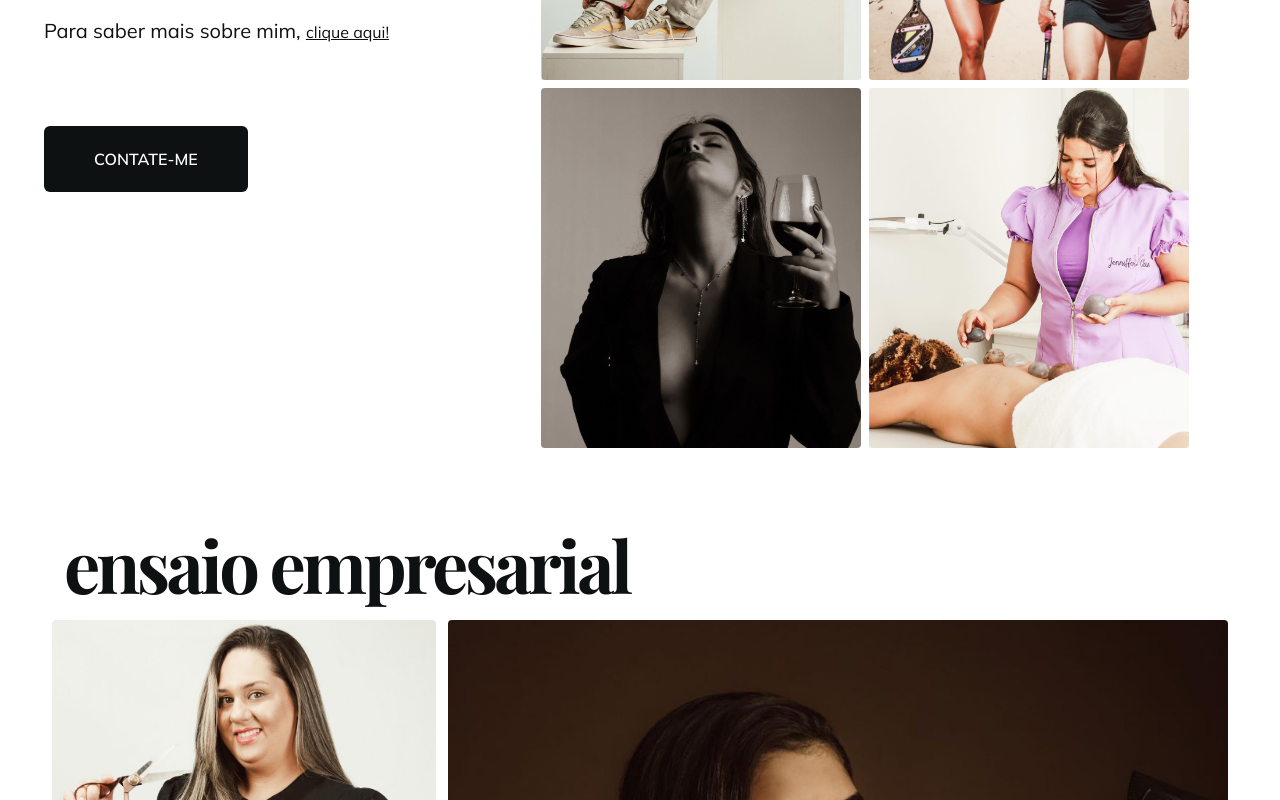
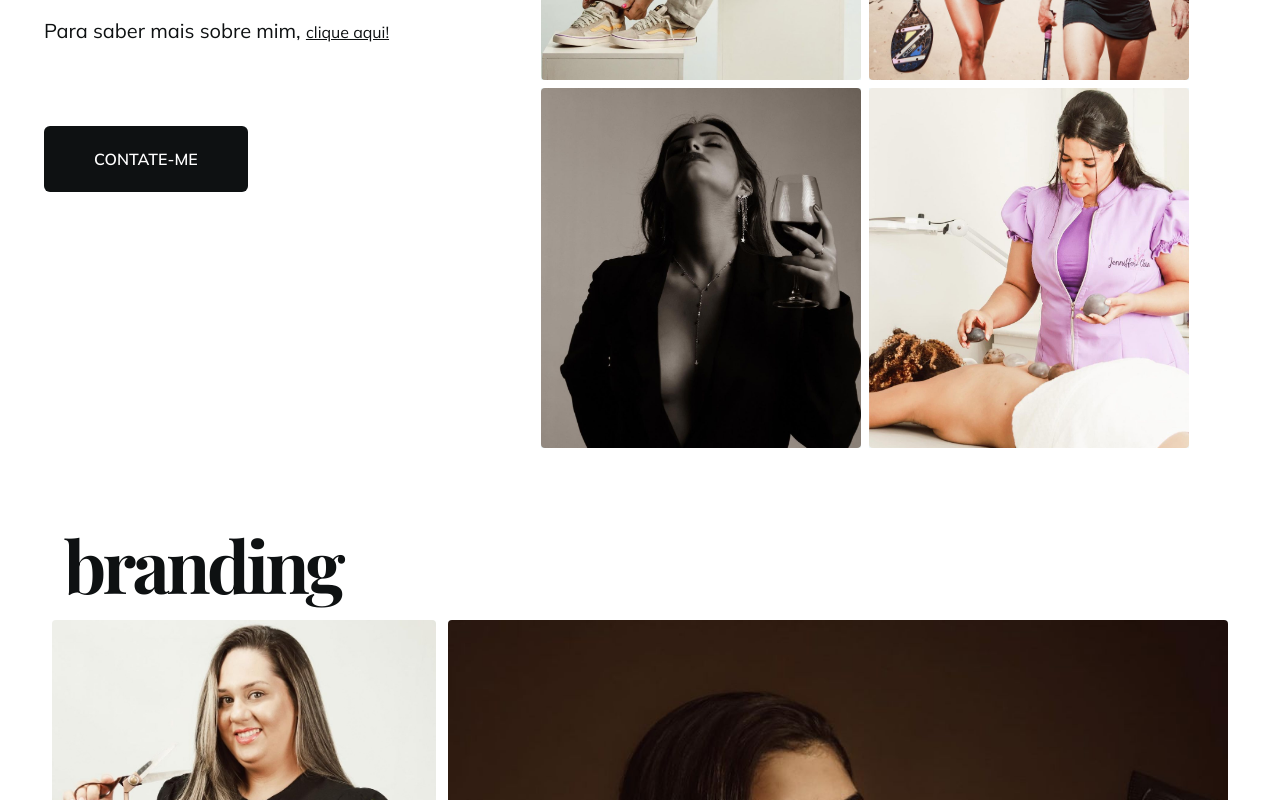
Before and after one commit to dheysson/portfoliohygorfonseca, a React (Create React App) app: page /portfolio in a window 1280 px wide. Shown: the part 372-1172 px from the top of the page. Built offline with nearby package versions, Linux system fonts and the light colour scheme; a web font is replaced by a local one.

Commit message:
minor update

```diff
--- a/src/pages/Portfolio.js
+++ b/src/pages/Portfolio.js
@@ -176,7 +176,7 @@ const Portfolio = () => {
         <div className="container mx-auto pt-30 pb-10 ">
           {/* ENSAIO CORPORATIVO */}
           <div className='reveal id pt-20 translate-y-[150px] opacity-0 relative transition-all ease-in duration-1000'>
-            <h1 className='h1_v1 text-[42px] xl:text-7xl m-5'>ensaio empresarial</h1>
+            <h1 className='h1_v1 text-[42px] xl:text-7xl m-5'>branding</h1>
             <div className="title_grid">
               <div className="w-full rounded overflow-hidden flex">
                 <img className='img__zoom object-cover' src={Photo2_4} alt=''/>
@@ -327,7 +327,7 @@ const Portfolio = () => {
           <div className="container mx-auto pt-30 pb-10 id ">
           {/* ENSAIO CORPORATIVO */}
           <div className='reveal pt-20 translate-y-[150px] opacity-0 relative transition-all ease-in duration-1000'>
-            <h1 className='h1_v1 text-[42px] xl:text-7xl m-5'>ensaio corporativo</h1>
+            <h1 className='h1_v1 text-[42px] xl:text-7xl m-5 text-left'>branding</h1>
             <div className="title_grid">
               <div className="w-full rounded overflow-hidden flex">
                 <img src={Photo2_4} alt='' className='img__zoom object-cover' />
@@ -342,7 +342,7 @@ const Portfolio = () => {
           </div>
           {/* fotografia de moda */}
           <div className='reveal id pt-20 translate-y-[150px] opacity-0 relative transition-all ease-in duration-1000'>
-            <h1 className='h1_v1 text-[42px] xl:text-7xl m-5'>fotografia de moda</h1>
+            <h1 className='h1_v1 text-[42px] xl:text-7xl m-5 text-left'>fotografia de moda</h1>
             <div className="title_grid">
               <div className="w-full rounded overflow-hidden">
                   <img className='img__zoom' src={Photo2} alt=''/>
@@ -357,7 +357,7 @@ const Portfolio = () => {
           </div>
           {/* esportiva */}
           <div className='reveal id pt-20 translate-y-[150px] opacity-0 relative transition-all ease-in duration-1000'>
-            <h1 className='h1_v1 text-[42px] xl:text-7xl m-5'>fotografia esportiva</h1>
+            <h1 className='h1_v1 text-[42px] xl:text-7xl m-5 text-left'>fotografia esportiva</h1>
             <div className="title_grid">
               <div className="w-full rounded overflow-hidden flex">
                   <img className='img__zoom object-cover' src={Photo1_2} />
@@ -372,7 +372,7 @@ const Portfolio = () => {
           </div>
           {/* ensaio */}
           <div className='reveal id pt-20 pb-20 translate-y-[150px] opacity-0 relative transition-all ease-in duration-1000'>
-            <h1 className='h1_v1 text-[42px] xl:text-7xl m-5'>ensaio fotográfico</h1>
+            <h1 className='h1_v1 text-[42px] xl:text-7xl m-5 text-left'>ensaio fotográfico</h1>
             <div className="title_grid">
               <div className="w-full rounded overflow-hidden">
                   <img className='img__zoom' src={Photo1_3} />
```
